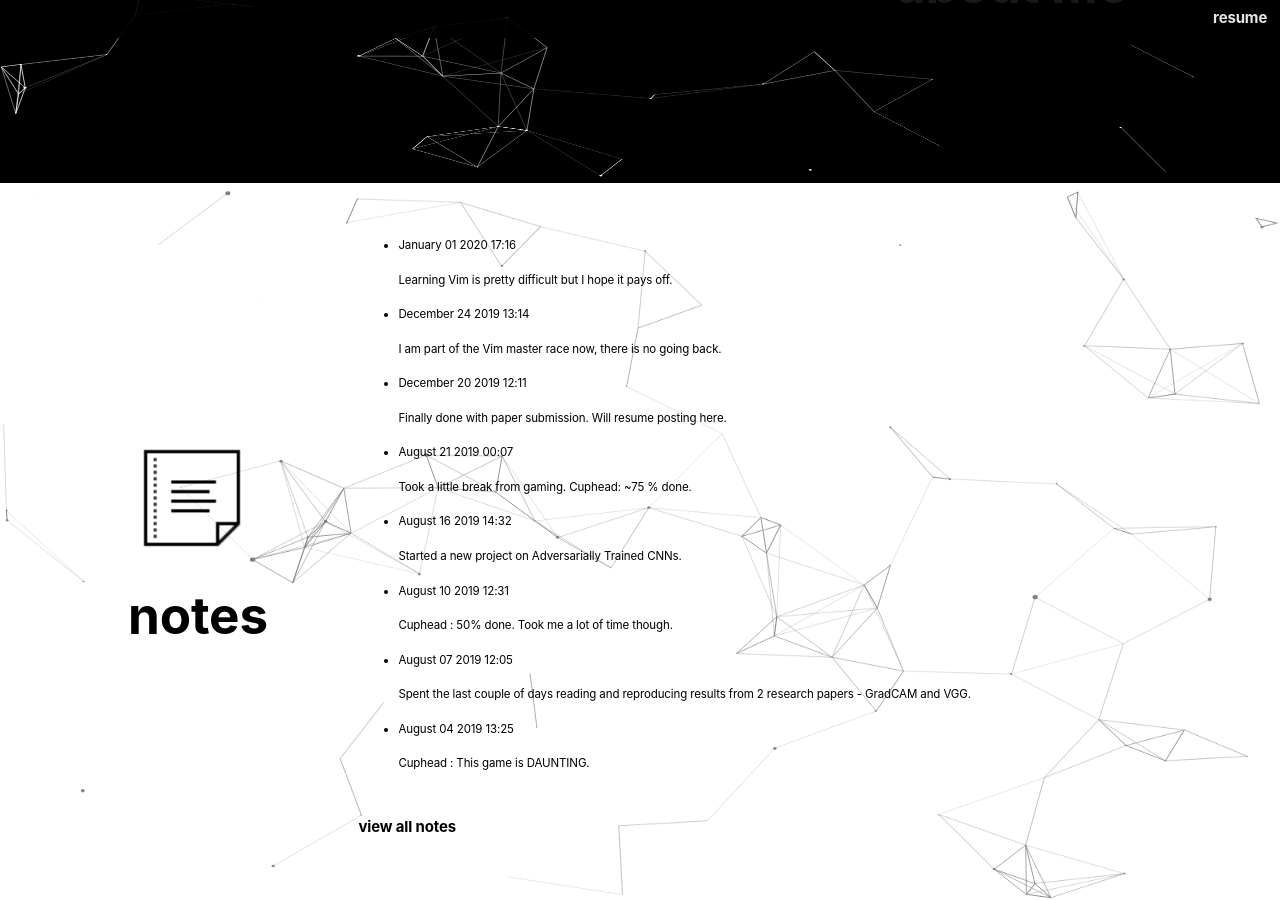
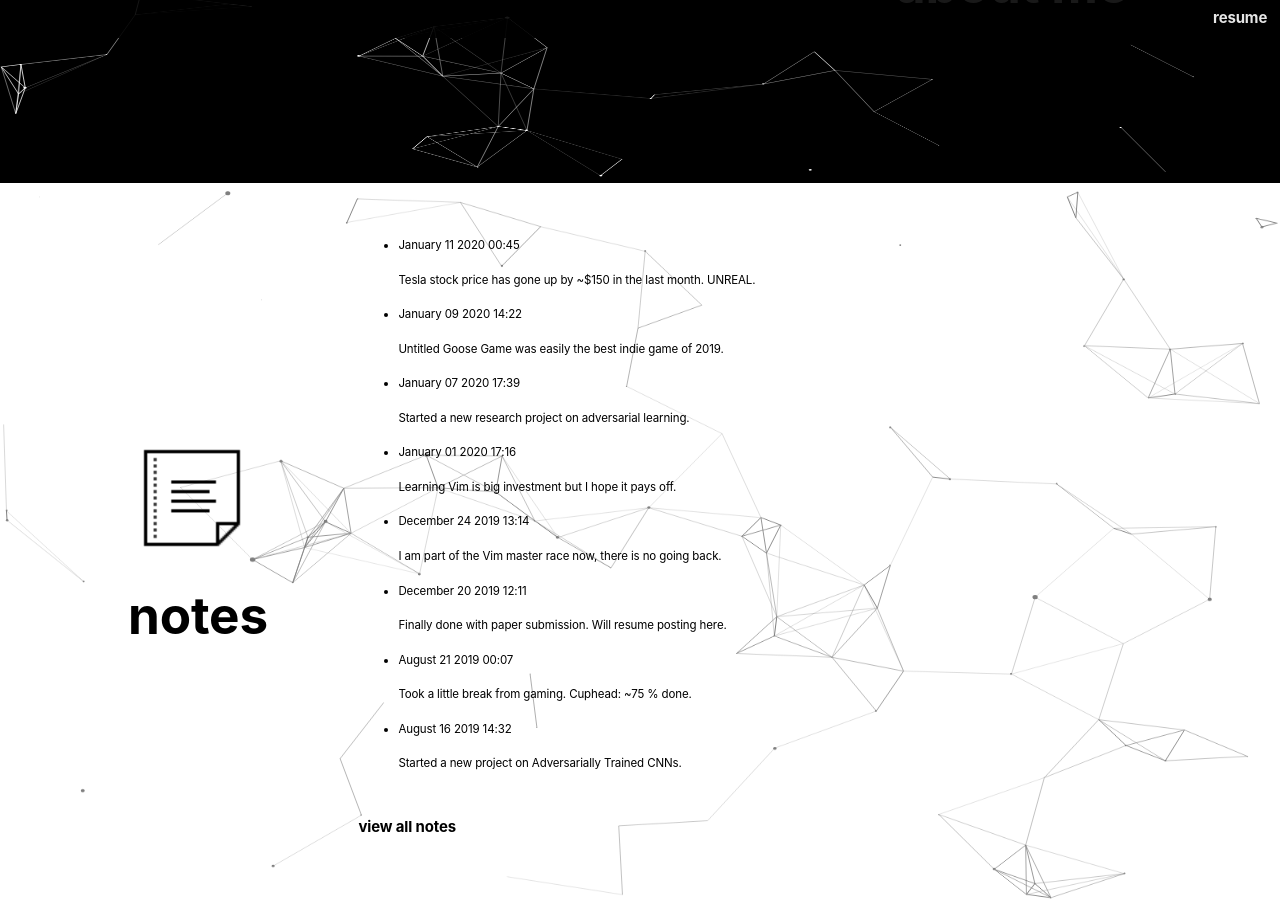
Before and after one commit to vedantsingh1404/website-v2.0, a Jekyll site: the page built from index.html, in a window 1280 px wide and 900 px high, scrolled down 982 px. Built offline with Jekyll 4.4.1, drawn with Linux system fonts in a browser that asks for light colours.

Commit message:
note add

```diff
--- a/_data/notes.yml
+++ b/_data/notes.yml
@@ -1,6 +1,18 @@
+- date: January 11 2020 00:45
+  content: |
+    Tesla stock price has gone up by ~$150 in the last month. UNREAL.
+
+- date: January 09 2020 14:22
+  content: |
+    Untitled Goose Game was easily the best indie game of 2019.
+
+- date: January 07 2020 17:39
+  content: |
+    Started a new research project on adversarial learning.
+
 - date: January 01 2020 17:16
   content: |
-    Learning Vim is pretty difficult but I hope it pays off.
+    Learning Vim is big investment but I hope it pays off.
 
 - date: December 24 2019 13:14
   content: |
```
